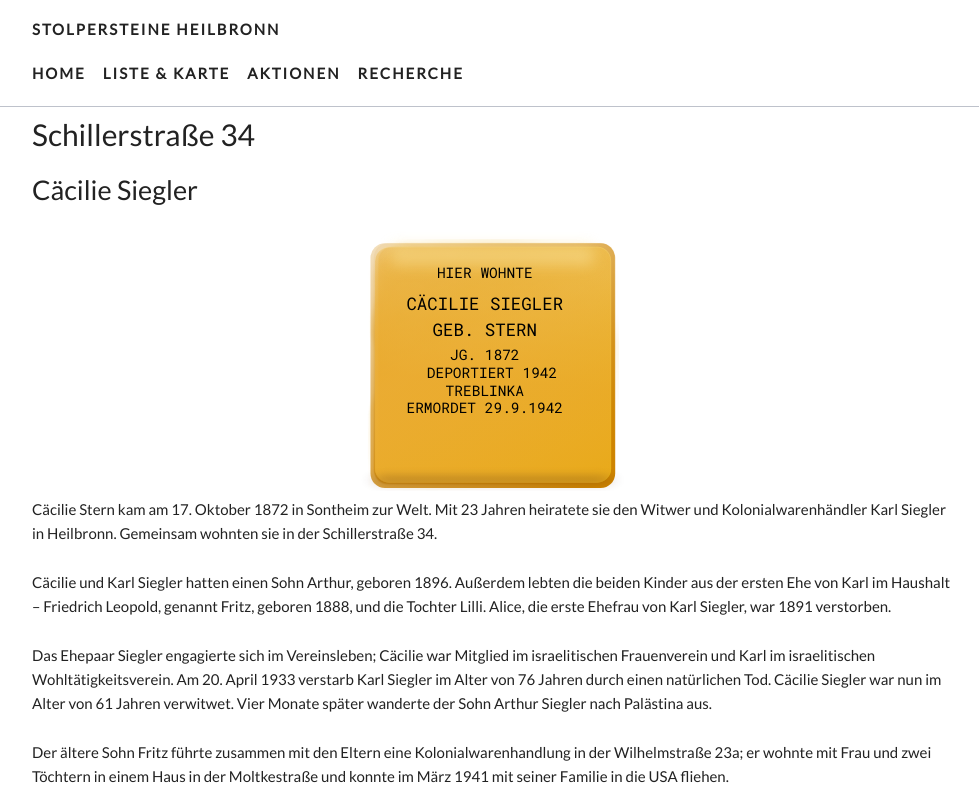
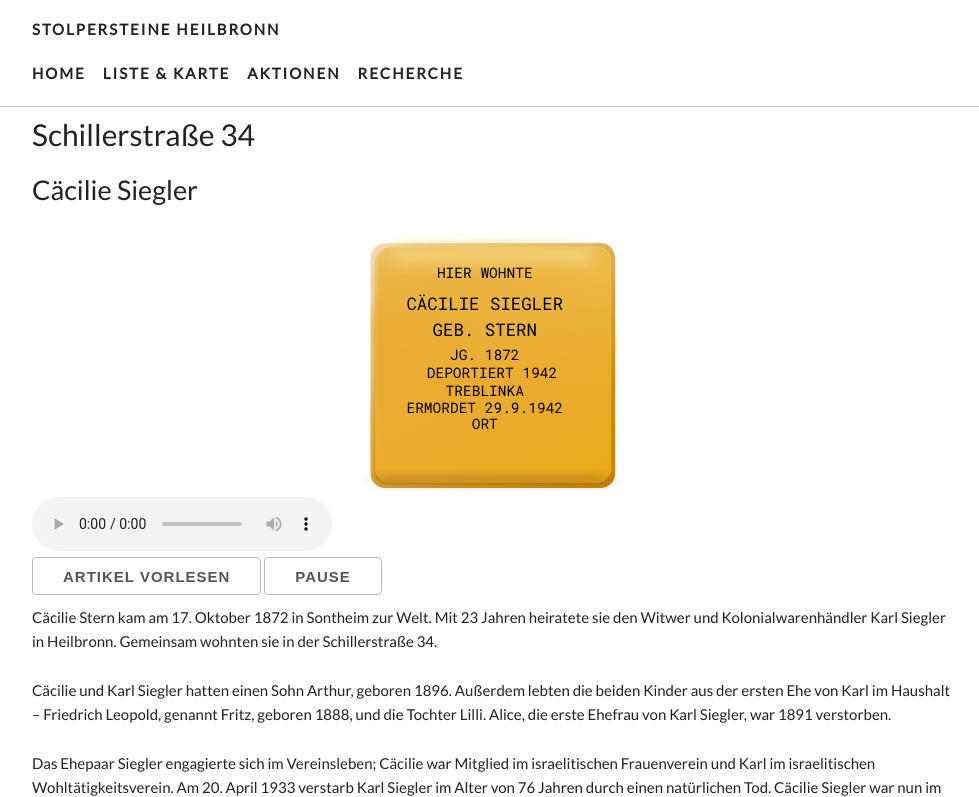
Before and after one commit to opendata-heilbronn/stolpersteine, a Jekyll site: the page built from _list/schillerstr-34.markdown, in a window 1280 px wide and 900 px high, cut to the strip 0-797 px from the top of the window. Shown: the whole strip, without its empty margins (148-1127 px from the left). Built offline with Jekyll 4.4.1, drawn with Linux system fonts in a browser that asks for light colours; nearby versions of some CDN libraries; some web fonts are replaced.

Commit message:
Updated Schillerstr 34

```diff
--- a/_list/schillerstr-34.markdown
+++ b/_list/schillerstr-34.markdown
@@ -12,8 +12,10 @@
   - DEPORTIERT 1942
   - TREBLINKA
   - ERMORDET 29.9.1942
+  - ORT
 x: 49.143891
 y: 9.227618
+audio: http://audio.stolpersteine-heilbronn.de/schillerstr-34.mp3
 ---
 
 Cäcilie Stern kam am 17. Oktober 1872 in Sontheim zur Welt. Mit 23 Jahren heiratete sie den Witwer und Kolonialwarenhändler Karl Siegler in Heilbronn. Gemeinsam wohnten sie in der Schillerstraße 34.
```
